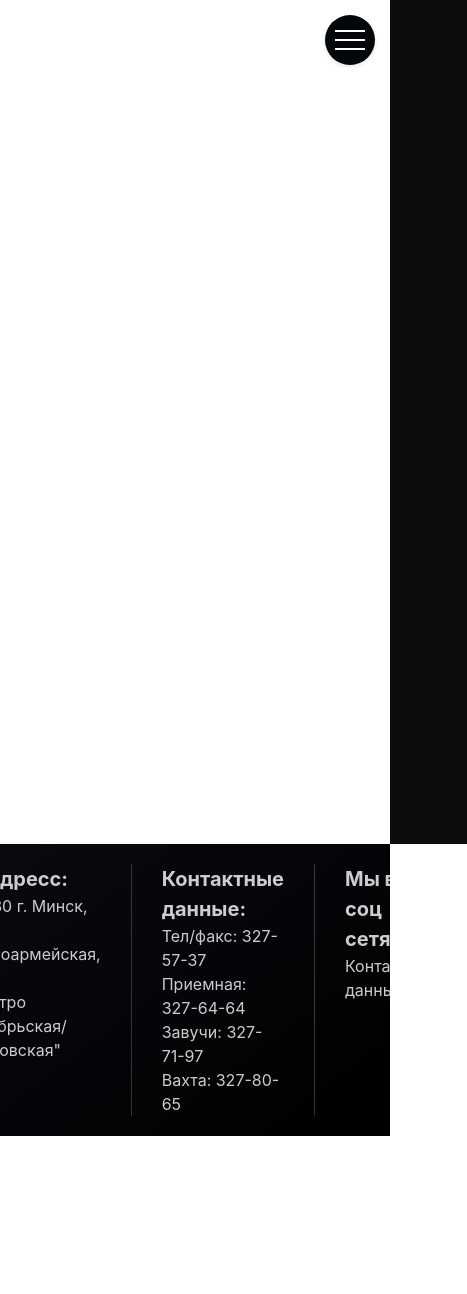
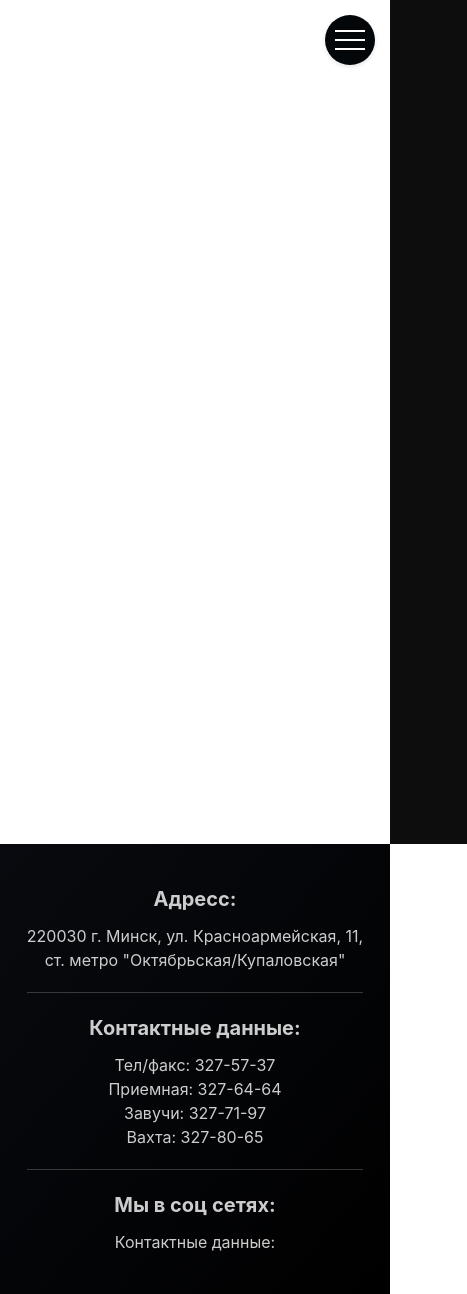
Before and after one commit to dima24kmagic/tele-school, a React (Create React App) app: page /4teachers in a window 390 px wide. Shown: the whole page, 467 px wide, since content can reach past the window. Before the commit the page ends 1136 px from the top, so only its background shows below. Built offline with nearby package versions, Linux system fonts and the light colour scheme; no server answers.

Commit message:
media for footer

```diff
--- a/src/components/UI/Footer/footer.scss
+++ b/src/components/UI/Footer/footer.scss
@@ -13,6 +13,10 @@
 
   .data {
     display: flex;
+
+    @media (max-width: 768px) {
+      flex-direction: column;
+    }
   }
 
   &__info {
@@ -21,15 +25,26 @@
     align-items: center;
     color: rgba(#fff, 0.8);
     padding: 0 3rem;
+    @media (max-width: 768px) {
+      padding: 2rem 0;
+    }
     &:not(:last-child) {
       border-right: 1px solid rgba(#fff, 0.2);
+      @media (max-width: 768px) {
+        border-right: none;
+        border-bottom: 1px solid rgba(#fff, 0.2);
+      }
     }
     &__title {
       color: rgba(#fff, 0.8);
       font-weight: bold;
       font-size: 2rem;
+      margin-bottom: 1rem;
     }
     &__row {
+      @media (max-width: 768px) {
+        text-align: center;
+      }
     }
   }
 }
```
